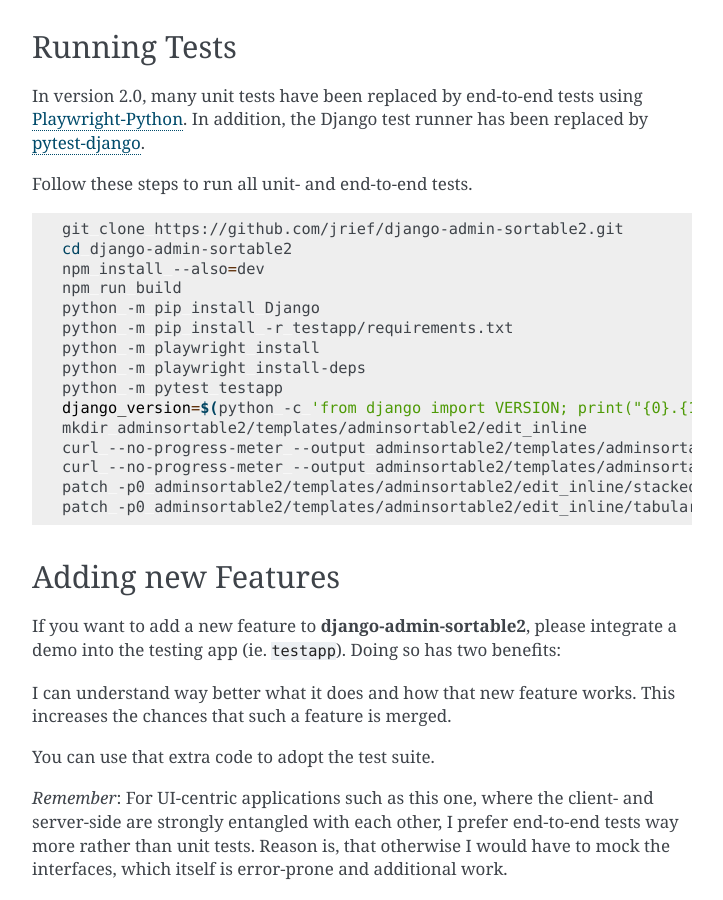
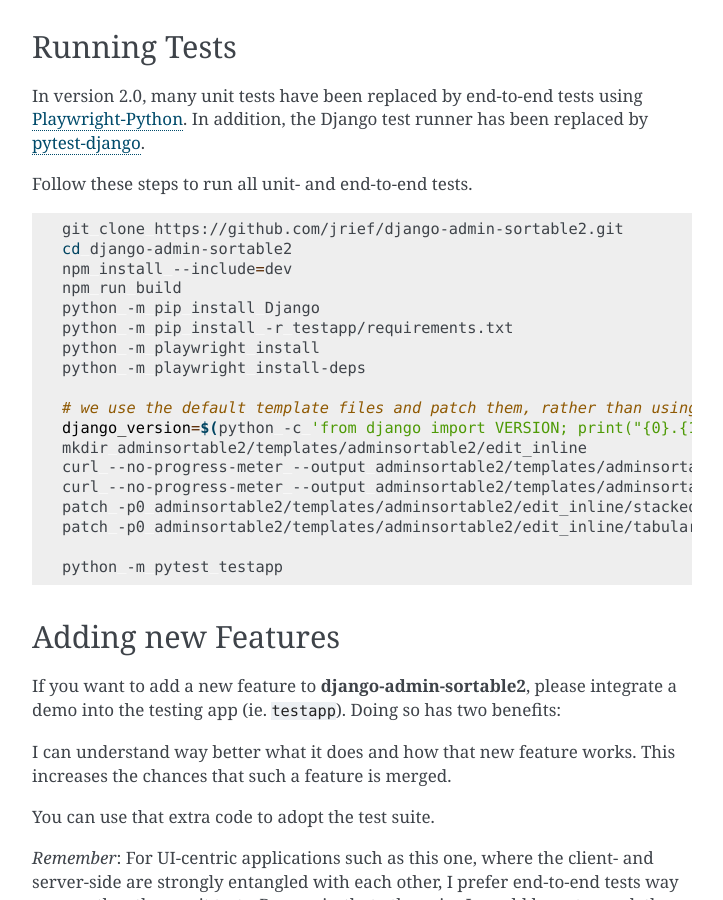
Before and after one commit to jrief/django-admin-sortable2, a Sphinx documentation site: the page built from docs/source/contributing.rst, in a window 1280 px wide and 900 px high, scrolled down 1839 px. Shown: the whole window, without its empty margins (388-1111 px from the left). Built offline with Sphinx 7.4.7, drawn with Linux system fonts in a browser that asks for light colours.

Commit message:
Docs: download and patch templates *before* running tests.

```diff
--- a/docs/source/contributing.rst
+++ b/docs/source/contributing.rst
@@ -104,19 +104,22 @@
 
 	git clone https://github.com/jrief/django-admin-sortable2.git
 	cd django-admin-sortable2
-	npm install --also=dev
+	npm install --include=dev
 	npm run build
 	python -m pip install Django
 	python -m pip install -r testapp/requirements.txt
 	python -m playwright install
 	python -m playwright install-deps
-	python -m pytest testapp
+
+	# we use the default template files and patch them, rather than using our own modified one
 	django_version=$(python -c 'from django import VERSION; print("{0}.{1}".format(*VERSION))')
 	mkdir adminsortable2/templates/adminsortable2/edit_inline
 	curl --no-progress-meter --output adminsortable2/templates/adminsortable2/edit_inline/stacked-django-$django_version.html https://raw.githubusercontent.com/django/django/stable/$django_version.x/django/contrib/admin/templates/admin/edit_inline/stacked.html
 	curl --no-progress-meter --output adminsortable2/templates/adminsortable2/edit_inline/tabular-django-$django_version.html https://raw.githubusercontent.com/django/django/stable/$django_version.x/django/contrib/admin/templates/admin/edit_inline/tabular.html
 	patch -p0 adminsortable2/templates/adminsortable2/edit_inline/stacked-django-$django_version.html patches/stacked-django-4.0.patch
 	patch -p0 adminsortable2/templates/adminsortable2/edit_inline/tabular-django-$django_version.html patches/tabular-django-4.0.patch
+
+	python -m pytest testapp
 
 .. _Playwright-Python: https://playwright.dev/python/
 .. _pytest-django: https://pytest-django.readthedocs.io/en/latest/
```
